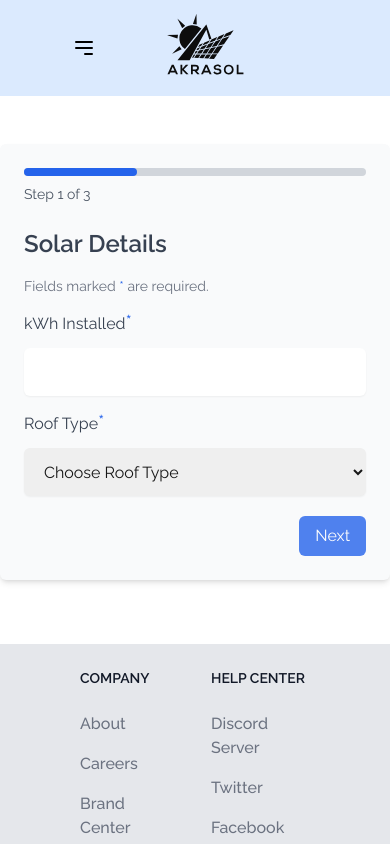
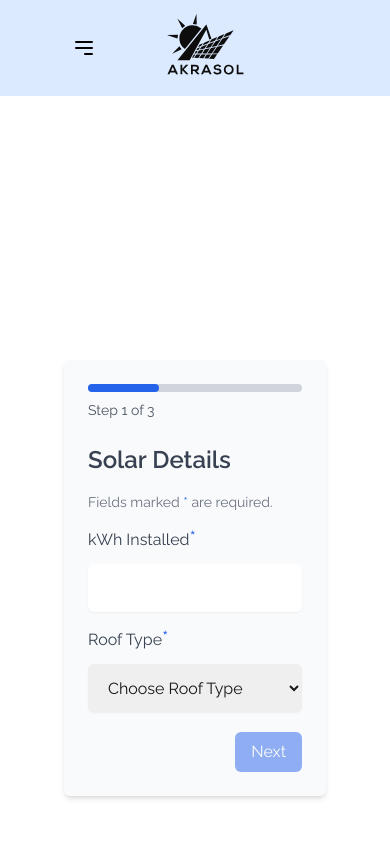
Before and after one commit to akrapovicivan/akrasol, a Next.js app: page /cost-calculator in a window 390 px wide. Shown: the top 844 px of the page. Built offline with nearby package versions, Linux system fonts and the light colour scheme; no server answers.

Commit message:
Move Selected details to separate card

```diff
--- a/src/app/cost-calculator/page.tsx
+++ b/src/app/cost-calculator/page.tsx
@@ -103,23 +103,12 @@ const CostCalculatorPage = () => {
     const progress = Math.round((step / totalSteps) * 100);
 
     return (
-    <div className="max-w-3xl mx-auto mt-12 p-6 bg-gray-50 rounded-md shadow-md">
-      <div className="mb-6">
-        <div className="relative w-full h-2 bg-gray-300 rounded-full">
-          <div
-            className="absolute top-0 left-0 h-2 bg-blue-600 rounded-full transition-all"
-            style={{ width: `${progress}%` }}
-          ></div>
-        </div>
-        <p className="text-sm text-gray-600 mt-2">
-          Step {step} of {totalSteps}
-        </p>
-      </div>
-      {(formData.kwhInstalled || formData.roofType || formData.roofMaterial || formData.truckAccess || formData.lightningRod || formData.location) &&
-      <div>
+        <div className="flex md:flex-row flex-col justify-between px-48 max-[888px]:px-16">
+            <div className={((formData.kwhInstalled || formData.roofType || formData.roofMaterial || formData.truckAccess || formData.lightningRod || formData.location) ? "w-auto flex-grow p-6 mr-0 md:mr-8 opacity-100" : "w-[0] opacity-0")
+                            + " max-w-none md:max-w-sm mt-12 bg-gray-50 rounded-md shadow-md transition-all overflow-hidden"}>
                 <h3 className="text-gray-700">Selected details:</h3>
-        <div className="flex gap-2 flex-wrap w-full justify-between py-4 mb-4 pl-2">
-            <div className="flex flex-col gap-2">
+                <div className="flex gap-8 flex-wrap w-full justify-between py-4 mb-4 pl-2">
+                    <div className="flex flex-col gap-2 w-full">
                         {formData.kwhInstalled && (
                             <div>
                                 <span className="font-bold">Energy Installed: </span>
@@ -135,7 +124,7 @@ const CostCalculatorPage = () => {
                         }
                     </div>
 
-            <div className="flex flex-col gap-2">
+                    <div className="flex flex-col gap-2 w-full">
                         {formData.roofMaterial && (
                             <div>
                                 <span className="font-bold">Roof Material: </span>
@@ -151,7 +140,7 @@ const CostCalculatorPage = () => {
                         }
                     </div>
 
-            <div className="flex flex-col gap-2">
+                    <div className="flex flex-col gap-2 w-full">
                         {formData.lightningRod && (
                             <div>
                                 <span className="font-bold">Lightning rod: </span>
@@ -168,7 +157,20 @@ const CostCalculatorPage = () => {
                     </div>
                 </div>
             </div>
-      }
+
+            <div className="my-auto mt-12 p-6 bg-gray-50 rounded-md shadow-md flex-grow">
+                <div className="mb-6">
+                    <div className="relative w-full h-2 bg-gray-300 rounded-full">
+                        <div
+                            className="absolute top-0 left-0 h-2 bg-blue-600 rounded-full transition-all"
+                            style={{ width: `${progress}%` }}
+                        ></div>
+                    </div>
+                    <p className="text-sm text-gray-600 mt-2">
+                        Step {step} of {totalSteps}
+                    </p>
+                </div>
+
                 {step === 1 && (
                     <div>
                         <h2 className="text-gray-700 mb-4">Solar Details</h2>
@@ -206,7 +208,7 @@ const CostCalculatorPage = () => {
                         <button
                             onClick={nextStep}
                             disabled={!formData.kwhInstalled || !formData.roofType}
-            className="px-4 mt-5 block py-2 ml-auto bg-blue-600 text-white rounded-md enabled:hover:bg-blue-700 disabled:opacity-80 disabled:pointer-disabled disabled:cursor-not-allowed"
+                            className="px-4 mt-5 block py-2 ml-auto bg-blue-600 text-white rounded-md enabled:hover:bg-blue-700 disabled:opacity-50 disabled:pointer-disabled disabled:cursor-not-allowed"
                         >
                             Next
                         </button>
@@ -240,14 +242,14 @@ const CostCalculatorPage = () => {
                                     value={formData.truckAccess}
                                     onChange={handleInputChange}
                                 >
-                <option value=""disabled >Select truck access availability</option>
+                                    <option value="" disabled >Select truck access availability</option>
                                     <option value="yes">Yes</option>
                                     <option value="no">No</option>
                                 </select>
                             </label>
                         </div>
                         <div className="mt-5 flex justify-between">
-            <button onClick={prevStep} className="px-4 py-2 bg-gray-400 text-white rounded-md mr-3 hover:bg-gray-500">
+                            <button onClick={prevStep} className="px-4 py-2 border border-blue-600 text-blue-600 hover:bg-blue-100 rounded-md mr-3">
                                 Back
                             </button>
                             <button onClick={nextStep} className="px-4 py-2 bg-blue-600 text-white rounded-md hover:bg-blue-700">
@@ -269,7 +271,7 @@ const CostCalculatorPage = () => {
                                     value={formData.lightningRod}
                                     onChange={handleInputChange}
                                 >
-                <option value=""disabled >Select if a lightning rod is present</option>
+                                    <option value="" disabled >Select if a lightning rod is present</option>
                                     <option value="yes">Yes</option>
                                     <option value="no">No</option>
                                 </select>
@@ -279,14 +281,14 @@ const CostCalculatorPage = () => {
                                 <input
                                     type="text"
                                     name="location"
-                className="mt-3 px-2 block w-full h-[30px] rounded-md border-gray-300 shadow-sm focus:border-blue-500 focus:ring-blue-500"
+                                    className="mt-3 block w-full h-[30px] rounded-md border-gray-300 shadow-sm focus:border-blue-500 focus:ring-blue-500"
                                     value={formData.location}
                                     onChange={handleInputChange}
                                 />
                             </label>
                         </div>
-          <div className="mt-5 px-2 flex justify-between">
-            <button onClick={prevStep} className="px-4 py-2 bg-gray-400 text-white rounded-md mr-3 hover:bg-gray-500">
+                        <div className="mt-5 flex justify-between">
+                            <button onClick={prevStep} className="px-4 py-2 border border-blue-600 text-blue-600 hover:bg-blue-100 rounded-md mr-3">
                                 Back
                             </button>
                             <button
@@ -359,7 +361,7 @@ const CostCalculatorPage = () => {
                         </button>
                     </div>
                 )}
-
+            </div>
         </div>
     );
 };
```
Lines whose indentation alone changed are shown as unchanged.
